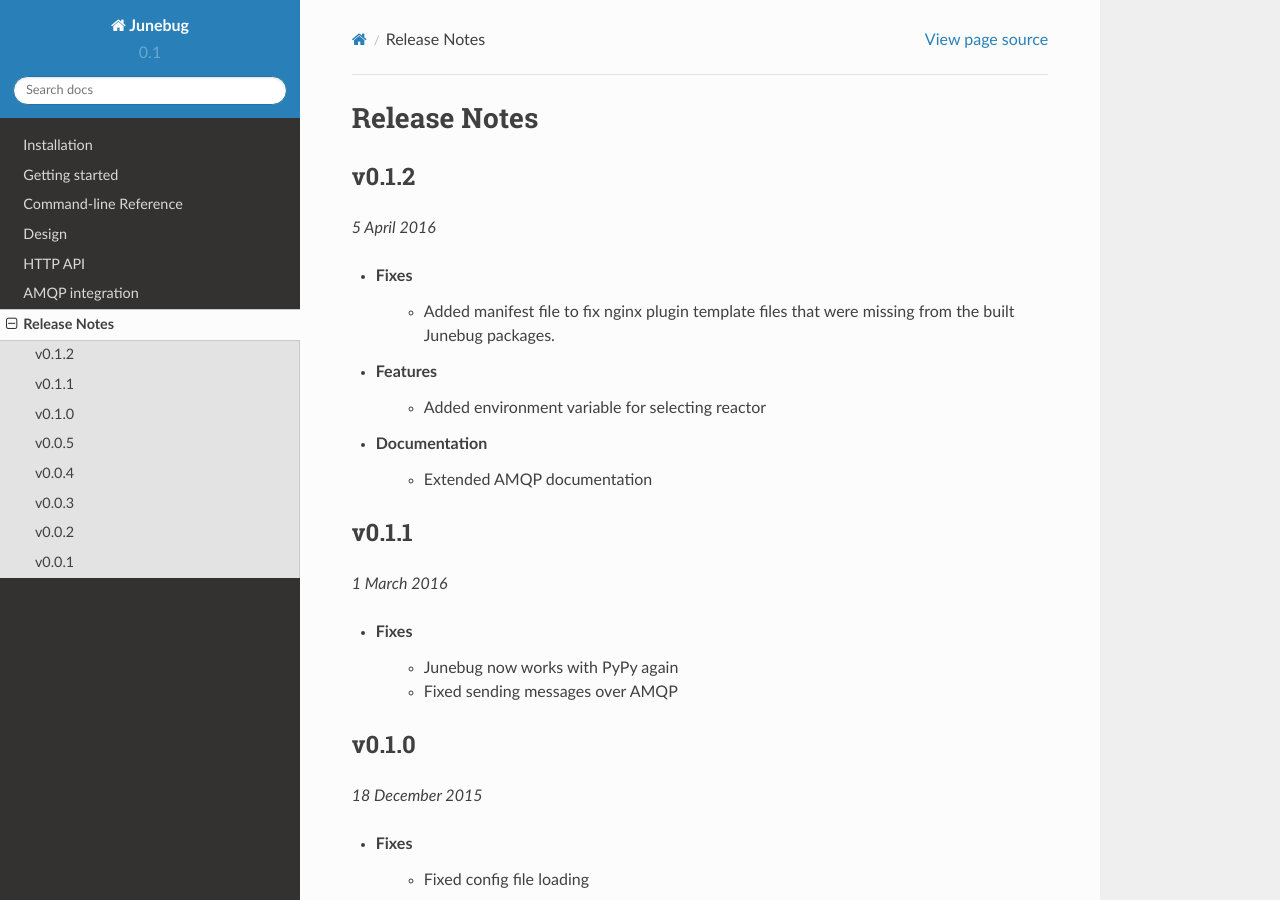
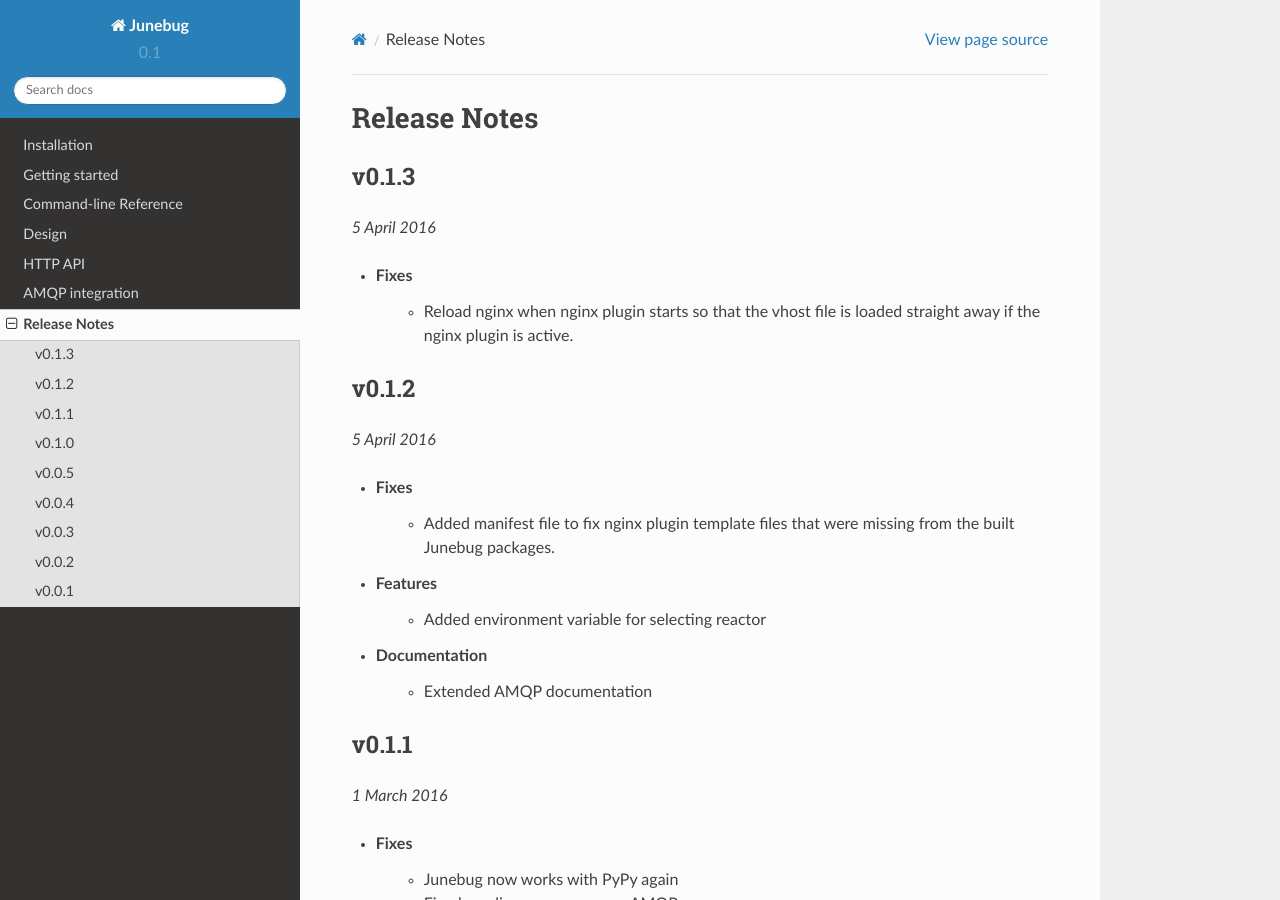
Before and after one commit to praekeltfoundation/junebug, a Sphinx documentation site: the page built from docs/release-notes.rst, in a window 1280 px wide and 900 px high. Built offline with Sphinx 7.4.7 and the Read the Docs theme 2.0.0, drawn with Linux system fonts in a browser that asks for light colours; pages that are not in the unit, such as notebooks, are missing from menus.

Commit message:
Add release notes for 0.1.3.

```diff
--- a/docs/release-notes.rst
+++ b/docs/release-notes.rst
@@ -2,6 +2,16 @@
 
 Release Notes
 =============
+
+v0.1.3
+------
+.. Pull requests 86
+
+*5 April 2016*
+
+- Fixes
+    - Reload nginx when nginx plugin starts so that the vhost file is
+      loaded straight away if the nginx plugin is active.
 
 v0.1.2
 ------
```
